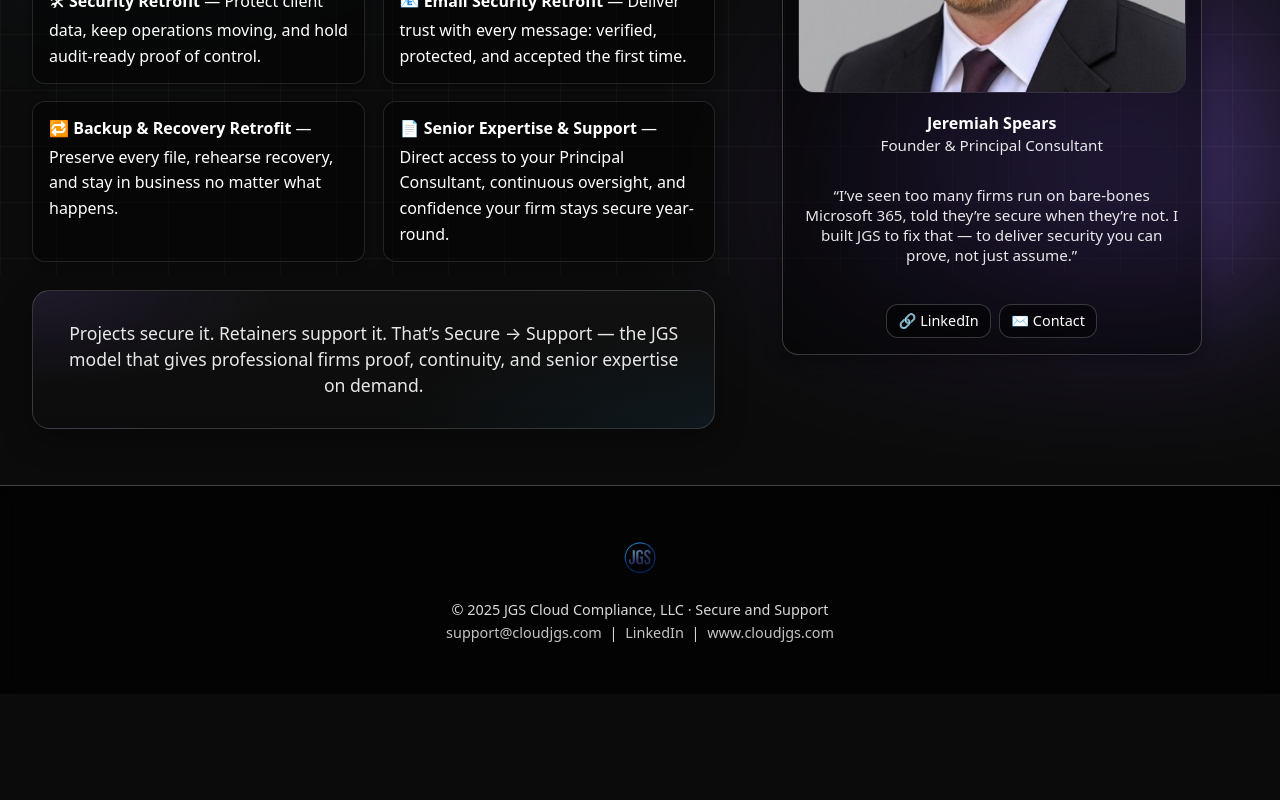
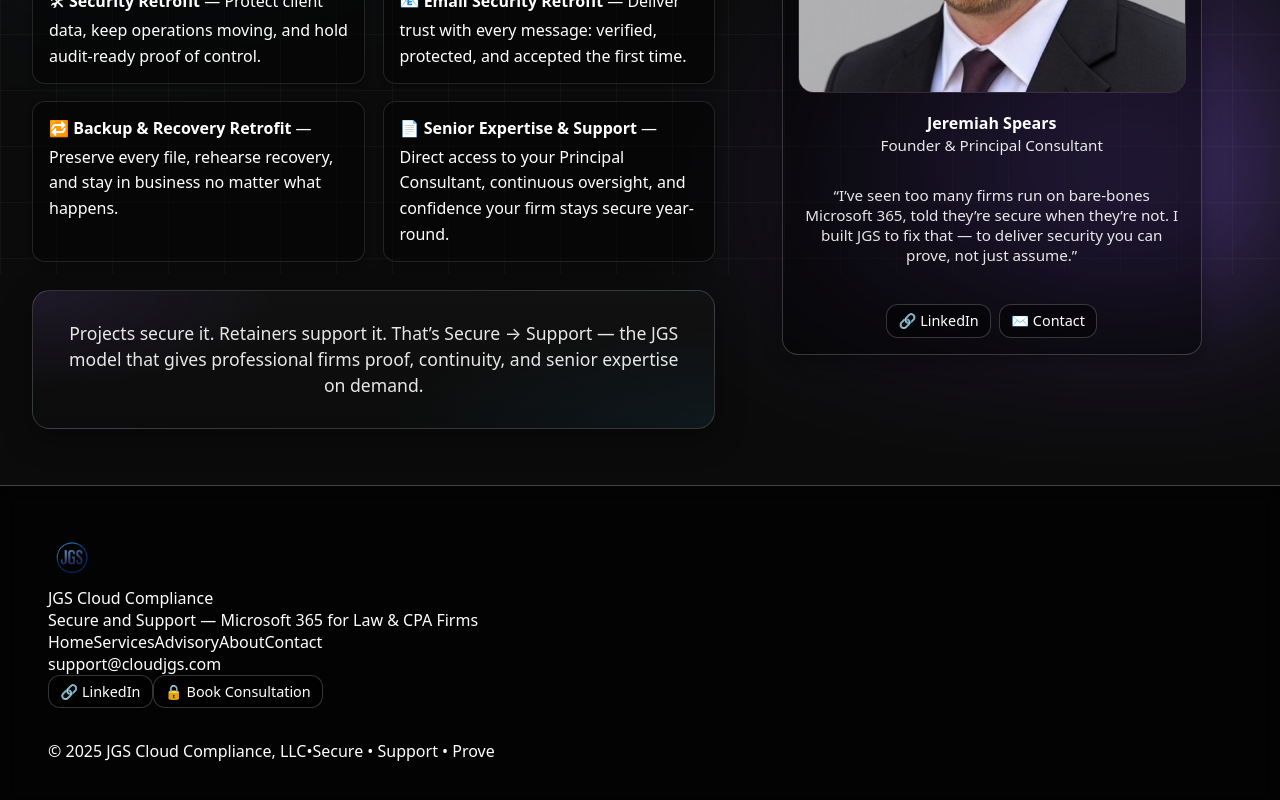
Before and after one commit to jspears80/jgs, a Next.js app: page / in a window 1280 px wide. Shown: the part 526-1326 px from the top of the page. Before the commit the page ends 1220 px from the top, so only its background shows below. Built offline with nearby package versions, Linux system fonts and the light colour scheme.

Commit message:
Update layout.tsx

```diff
--- a/app/layout.tsx
+++ b/app/layout.tsx
@@ -38,13 +38,13 @@ export default function RootLayout({ children }: { children: React.ReactNode })
         <header className={`header ${scrolled ? 'scrolled' : ''}`}>
           <div className="header-row container">
             {/* Brand */}
-            <Link href="/" className="brand">
+            <Link href="/" className="brand" aria-label="JGS Cloud Compliance Home">
               <img src="/Logo.png" alt="JGS Cloud Compliance logo" className="logo" />
               <span className="tagline">Cloud Compliance</span>
             </Link>
 
             {/* Nav */}
-            <nav className="nav-links">
+            <nav className="nav-links" aria-label="Primary">
               {links.map(({ href, label }) => (
                 <Link
                   key={href}
@@ -70,20 +70,61 @@ export default function RootLayout({ children }: { children: React.ReactNode })
           </div>
         </header>
 
-        {/* Page content */}
+        {/* ===== Page content ===== */}
         <main className="main">{children}</main>
 
-        {/* Footer */}
+        {/* ===== Footer (grid + subfooter) ===== */}
         <footer className="footer">
-          <div className="container footer-inner">
-            <div><img src="/Logo.png" alt="JGS logo small" className="footer-logo" /></div>
-            <div className="footer-text">
-              <p>© {new Date().getFullYear()} JGS Cloud Compliance, LLC · Secure and Support</p>
-              <p>
-                <a href="mailto:support@cloudjgs.com">support@cloudjgs.com</a> |
-                <a href="https://www.linkedin.com/in/jspears80/" target="_blank" rel="noopener"> LinkedIn</a> |
-                <a href="https://www.cloudjgs.com" target="_blank" rel="noopener"> www.cloudjgs.com</a>
-              </p>
+          <div className="container footer-grid">
+            {/* Brand */}
+            <div className="footer-brand">
+              <img src="/Logo.png" alt="JGS logo" className="footer-logo" />
+              <div className="footer-brand-text">
+                <div className="footer-title">JGS Cloud Compliance</div>
+                <div className="footer-tagline">
+                  Secure and Support — Microsoft 365 for Law &amp; CPA Firms
+                </div>
+              </div>
+            </div>
+
+            {/* Quick Links */}
+            <nav className="footer-links" aria-label="Footer">
+              <a href="/">Home</a>
+              <a href="/services">Services</a>
+              <a href="/advisory">Advisory</a>
+              <a href="/about">About</a>
+              <a href="/contact">Contact</a>
+            </nav>
+
+            {/* Contact / CTA */}
+            <div className="footer-cta">
+              <a href="mailto:support@cloudjgs.com" className="footer-link">support@cloudjgs.com</a>
+              <div className="footer-actions">
+                <a
+                  className="btn sm"
+                  href="https://www.linkedin.com/in/jspears80/"
+                  target="_blank"
+                  rel="noopener"
+                >
+                  🔗 LinkedIn
+                </a>
+                <a
+                  className="btn sm footer-book"
+                  href="https://outlook.office.com/book/JGSConsulting@cloudjgs.com/?ismsaljsauthenabled"
+                  target="_blank"
+                  rel="noopener"
+                >
+                  🔒 Book Consultation
+                </a>
+              </div>
+            </div>
+          </div>
+
+          <div className="subfooter">
+            <div className="container subfooter-row">
+              <span>© {new Date().getFullYear()} JGS Cloud Compliance, LLC</span>
+              <span className="dot">•</span>
+              <span>Secure • Support • Prove</span>
             </div>
           </div>
         </footer>
```
